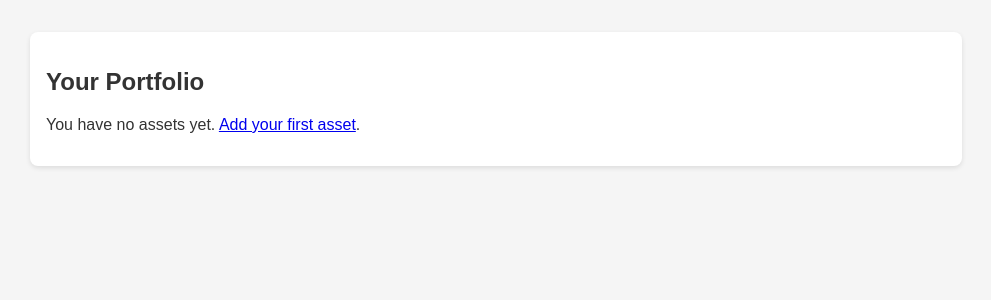
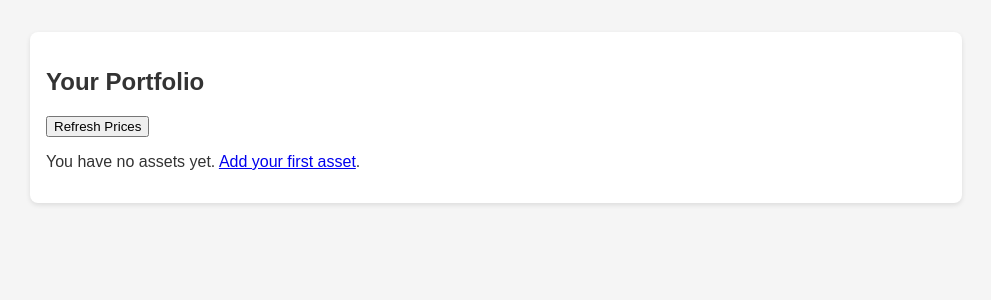
Before and after one commit to SilentKiller4233/portfolio-manager, a Flask app: page /dashboard in a window 1280 px wide. Shown: the part 54-354 px from the top of the page, without its empty margins (144-1135 px from the left). Run offline with Flask 3, Linux system fonts and the light colour scheme; the visitor is signed in with stand-in values (Sample User, id 1); data that the repository does not hold is empty.

Commit message:
Added refresh prices feature

```diff
--- a/app.py
+++ b/app.py
@@ -176,6 +176,15 @@ def delete_asset(symbol):
     flash("Asset deleted.", "info")
     return redirect("/dashboard")
 
+# ---------------------- REFRESH PRICES ---------------------- #
+@app.route("/refresh", methods=["POST"])
+@login_required
+def refresh_prices():
+    flash("Prices refreshed successfully.", "info")
+    return redirect("/dashboard")
+
+
+
 # ---------------------- FLASK SETTINGS ---------------------- #
 app.config["TEMPLATES_AUTO_RELOAD"] = True
 
--- a/templates/dashboard.html
+++ b/templates/dashboard.html
@@ -3,6 +3,10 @@
 {% block content %}
 
 <h2>Your Portfolio</h2>
+
+<form action="{{ url_for('refresh_prices') }}" method="post" style="margin-bottom: 1rem;">
+    <button type="submit">Refresh Prices</button>
+</form>
 
 {% if portfolio %}
 <table class="table">
```
